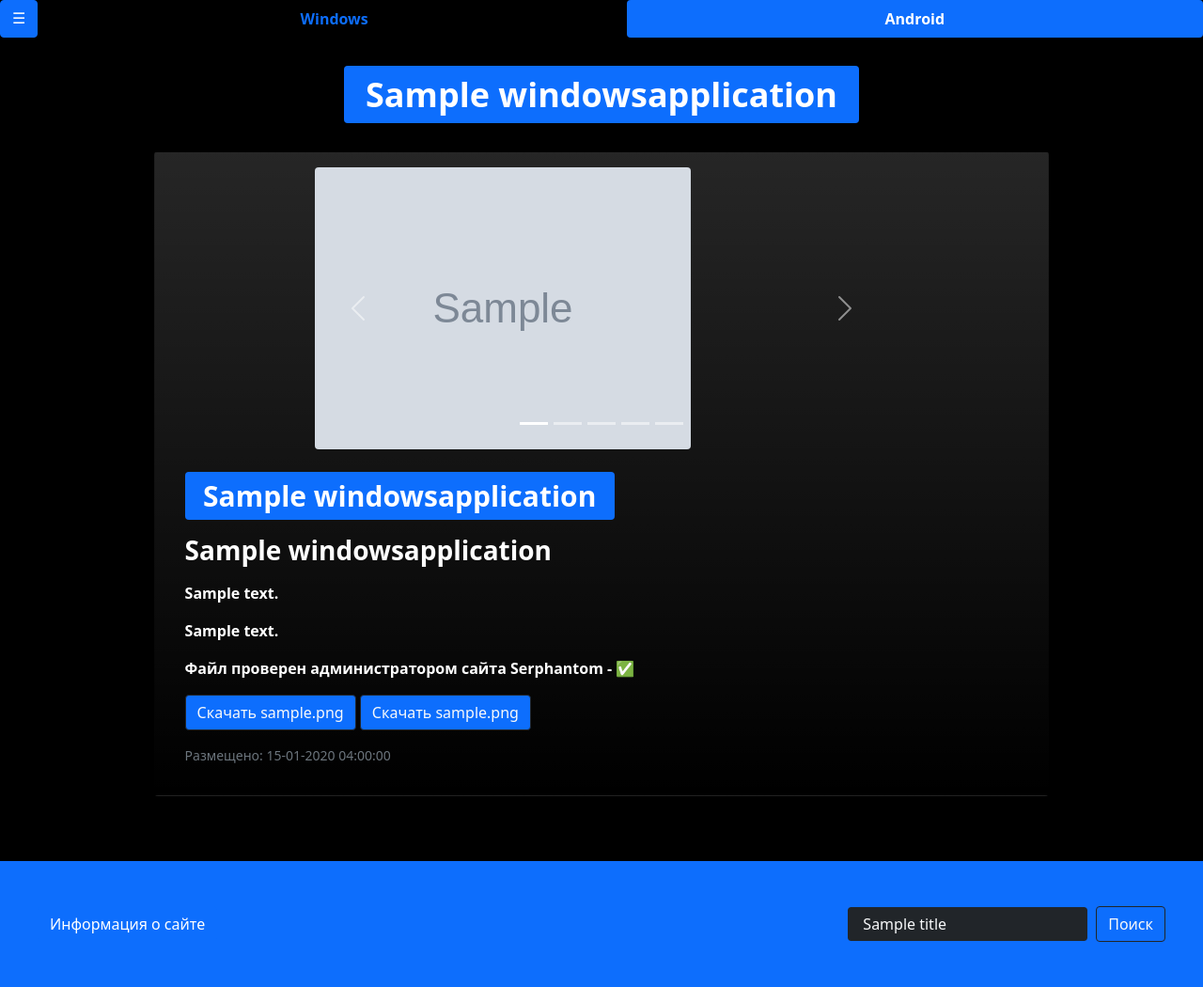
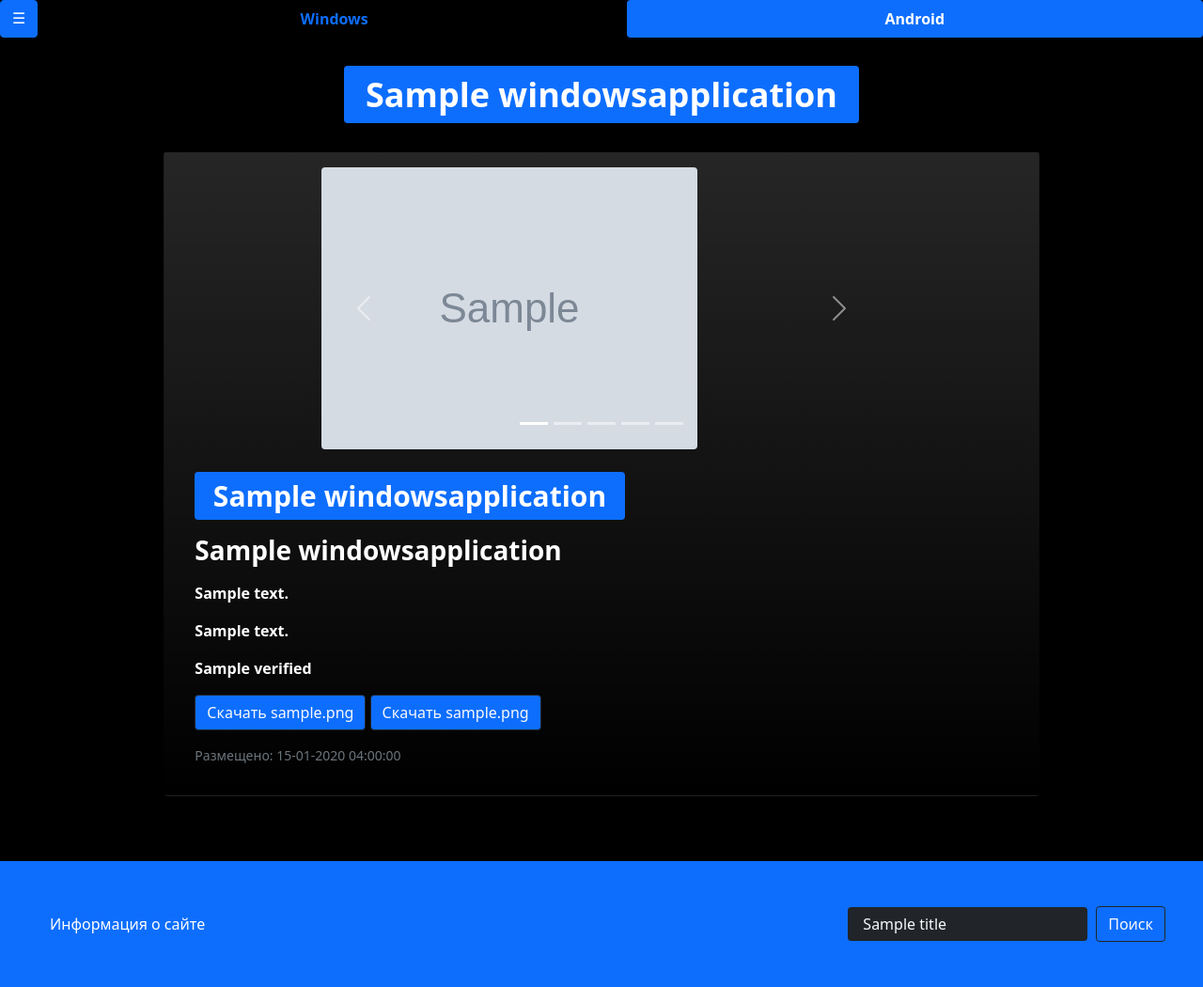
Before and after one commit to LebedevSergeyVach/SerphantomApplication, a Django app: template advertisements/templates/application_android/application.html in a window 1280 px wide. Shown: the whole page at 94% size. Run offline with Django 5.2, Linux system fonts and the light colour scheme; tables that the repository leaves empty hold one stand-in row (values such as "Sample post"); the template is opened without the code that fills it: values that come from a table or form of the project are taken from there, most other values are stand-ins (such as "Sample title", 1, 10 or a date in 2020); grey boxes marked "Sample" are stand-in pictures; some libraries are stand-ins or nearby versions.

Commit message:
Update application.html

```diff
--- a/advertisements/templates/application_android/application.html
+++ b/advertisements/templates/application_android/application.html
@@ -2,18 +2,12 @@
 {% load static %}
 
 {% block title %}
-{{ advertisement.name }}
+    {{ advertisement.name }}
 {% endblock %}
 
 {% block meta_description %}
-    Serphantom Space - сайт для пользователей Windows и Android.
-    На данном сайте размещаются программы и приложения для Windows и Android.
-    Любой пользователь сайта может необходимые ему программы или приложения.
-    Добро пожаловать, дорогой гость!
-
     Serphantom Space - {{ advertisement.name }}.
-    Programs, applications and products for Android.
-    Программы, приложения и продукция для Android.
+    {{ meta }}
 {% endblock %}
 
 {% block active_2 %}active{% endblock %}
@@ -78,7 +72,7 @@
                 {% if advertisement.image_application_4 %}
                 <div class="carousel-item">
                     <a href="{% if advertisement.image_application_4 %} {{ advertisement.image_application_4.url }} {% else %} {% static 'img/404/404-not-found.jpg' %} {% endif %}">
-                        <img src="{% if advertisement.image_application_4 %} {{ advertisement.image_application_4.url }} {% else %} {% static 'img/404/404-not-found.jpg' %} {% endif %}" class="img-fluid rounded" alt="{{ advertisement.name }}>
+                        <img src="{% if advertisement.image_application_4 %} {{ advertisement.image_application_4.url }} {% else %} {% static 'img/404/404-not-found.jpg' %} {% endif %}" class="img-fluid rounded" alt={{ advertisement.name }}>
                     </a>
                 </div>
                 {% endif %}
@@ -121,8 +115,8 @@
                   </strong>
                     <p></p>
                   <strong class="card-text text-white">
-                    {% if advertisement.verified %}Файл проверен администратором сайта Serphantom -  ✅
-                    {% else %}Файл не проверен администратором сайта Serphantom - ❌{% endif %}
+                    {% if advertisement.verified %}{{ verified }}
+                    {% else %}{{ not_verified }}{% endif %}
                   </strong>
                     <p></p>
               <div class="col-auto">
```
Also changed, not shown: advertisements/templates/application_windows/application.html (+4 -10 lines).
